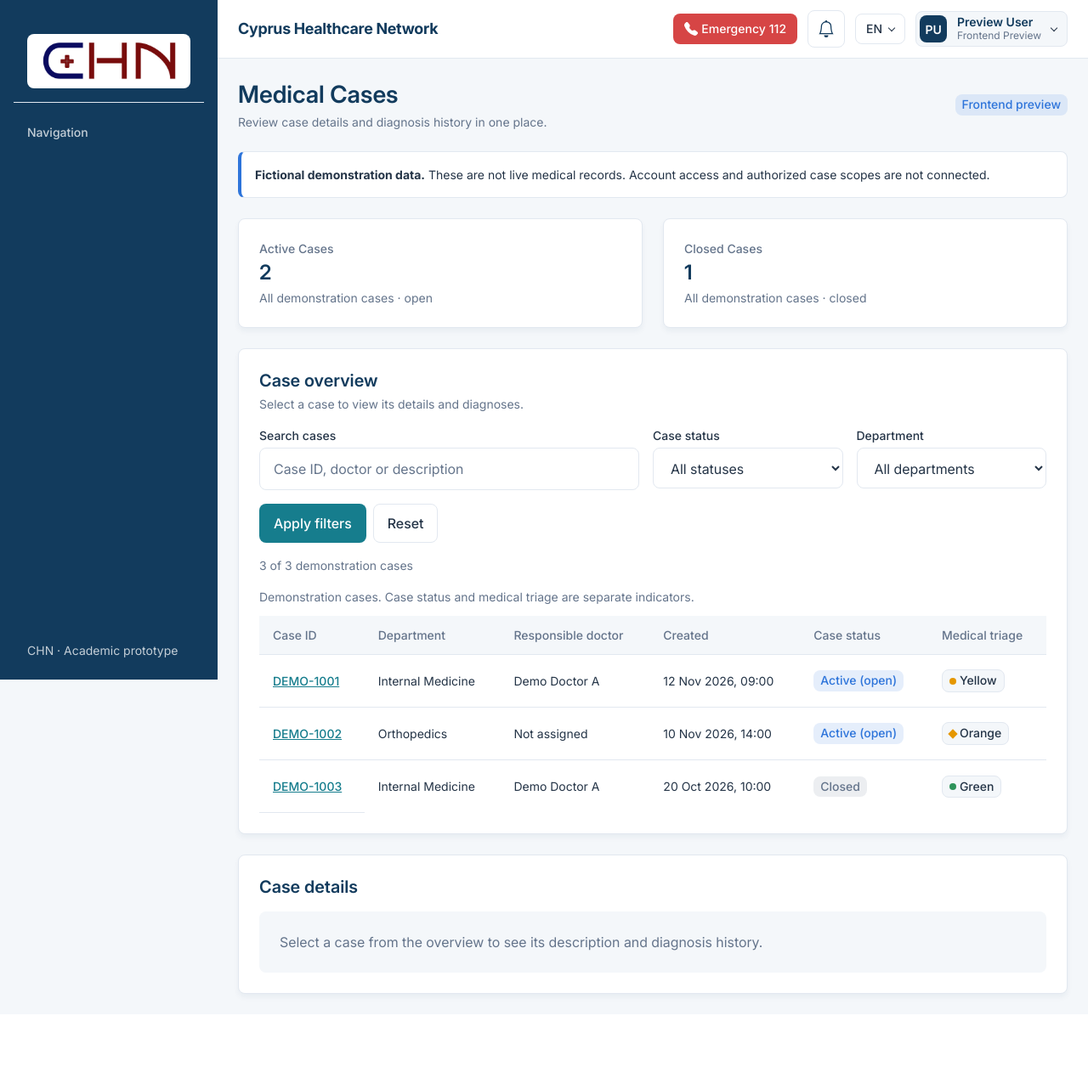
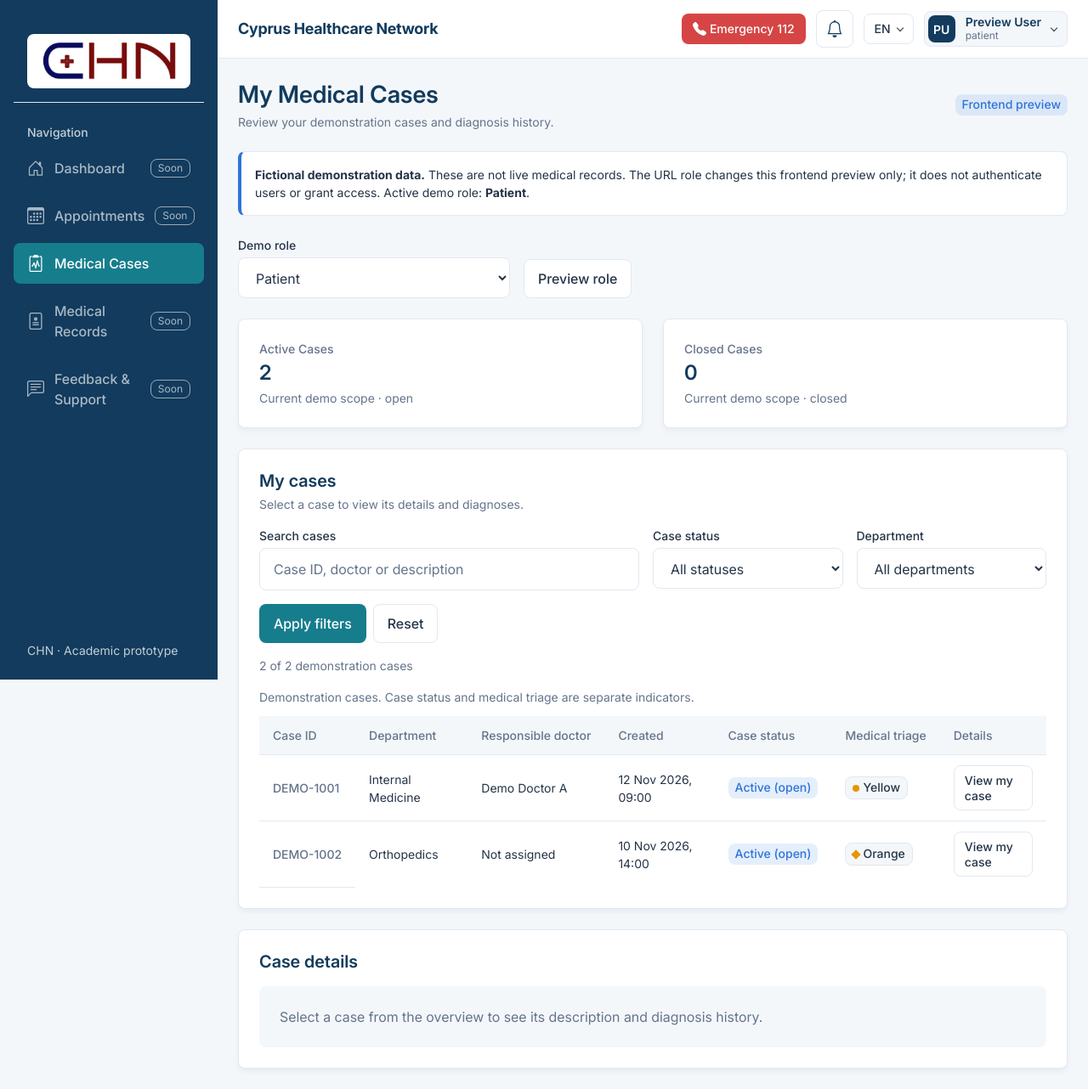
Before and after one commit to aerdemarac/CHN, a PHP site: page /medical-cases.php in a window 1280 px wide. Shown: the whole page at 85% size. Before the commit the page ends 1177 px from the top, so only its background shows below. Run offline with PHP 8.4, Linux system fonts and the light colour scheme.

Commit message:
feature: implement role-based Medical Cases views

```diff
--- a/css/medical-cases.css
+++ b/css/medical-cases.css
@@ -1,6 +1,9 @@
 /* Medical Cases only; shared shell and tokens remain authoritative. */
 .medical-cases .content__inner { min-width: 0; }
 .medical-cases__notice, .medical-cases__summary { margin-bottom: 24px; }
+.medical-cases__role-picker { display: flex; flex-wrap: wrap; align-items: flex-end; gap: 16px; margin-bottom: 24px; }
+.medical-cases__role-picker .form-label { display: block; }
+.medical-cases__role-picker > div { flex: 0 1 320px; min-width: 0; }
 .medical-cases__filters { display: grid; grid-template-columns: minmax(0, 2fr) repeat(2, minmax(0, 1fr)); gap: 16px; }
 .medical-cases__filters > div { min-width: 0; }
 .medical-cases__filters .form-label { display: block; }
@@ -33,7 +36,7 @@
 .medical-cases :is(a, .table-responsive, .medical-cases__details):focus-visible { outline: 2px solid var(--color-secondary); outline-offset: 2px; }
 @media (max-width: 1024px) {
     .medical-cases__filters { grid-template-columns: repeat(2, minmax(0, 1fr)); }
-    .medical-cases__filters > div:first-child { grid-column: 1 / -1; }
+    .medical-cases__filters > div:first-of-type { grid-column: 1 / -1; }
     .medical-cases__metadata { grid-template-columns: repeat(2, minmax(0, 1fr)); }
 }
 @media (max-width: 767px) {
--- a/include/left-sidebar.php
+++ b/include/left-sidebar.php
@@ -3,7 +3,8 @@
  * CHN shared sidebar component.
  * Usage from a root PHP page: require __DIR__ . '/include/left-sidebar.php';
  * Optional demo-only link: $chnSidebarShowTestLink = true; (before require)
- * Set $chnUserRole using a verified backend value before requiring this file.
+ * Live pages set $chnUserRole from a verified backend value.
+ * Fictional prototypes opt into include/prototype-role.php before this file.
  * IMPORTANT: Hiding links is NOT authorization. The backend must enforce roles.
  */
 $chnProjectRoot = dirname(__DIR__);
@@ -64,6 +65,9 @@ if (!empty($chnSidebarShowTestLink)) {
                 $chnExists = is_file($chnProjectRoot . '/' . $chnFile);
                 $chnIsCurrent = $chnCurrentPage === basename($chnFile);
                 $chnHref = $chnBaseUrl . implode('/', array_map('rawurlencode', explode('/', $chnFile)));
+                if (isset($chnPrototypeRole)) {
+                    $chnHref = chnPrototypeUrl($chnHref, $chnPrototypeRole);
+                }
             ?>
             <?php if ($chnExists): ?>
                 <a class="sidebar__link<?= $chnIsCurrent ? ' sidebar__link--active' : '' ?>"
--- a/include/medical-cases-preview-data.php
+++ b/include/medical-cases-preview-data.php
@@ -1,10 +1,12 @@
 <?php
 /** Isolated fictional UI fixtures. Never use as a fallback for a failed live request. */
 return [
+    // Fictional scope identifiers for UI illustration, never authorization rules.
+    'context' => ['patient_id' => 501, 'doctor_id' => 601, 'staff_department_id' => 1],
     'cases' => [
-        ['case_id' => 1001, 'department_id' => 1, 'department_name' => 'Internal Medicine', 'doctor_name' => 'Demo Doctor A', 'created_at' => '2026-11-12 09:00:00', 'case_description' => 'Fictional case for demonstrating an ongoing assessment.', 'case_state' => 'open', 'tier_color' => 'yellow'],
-        ['case_id' => 1002, 'department_id' => 2, 'department_name' => 'Orthopedics', 'doctor_name' => null, 'created_at' => '2026-11-10 14:00:00', 'case_description' => 'Fictional case demonstrating an unassigned responsible doctor.', 'case_state' => 'open', 'tier_color' => 'orange'],
-        ['case_id' => 1003, 'department_id' => 1, 'department_name' => 'Internal Medicine', 'doctor_name' => 'Demo Doctor A', 'created_at' => '2026-10-20 10:00:00', 'case_description' => 'Fictional case for demonstrating the closed case view.', 'case_state' => 'closed', 'tier_color' => 'green'],
+        ['case_id' => 1001, 'patient_id' => 501, 'patient_name' => 'Demo Patient A', 'doctor_id' => 601, 'department_id' => 1, 'department_name' => 'Internal Medicine', 'doctor_name' => 'Demo Doctor A', 'created_at' => '2026-11-12 09:00:00', 'case_description' => 'Fictional case for demonstrating an ongoing assessment.', 'case_state' => 'open', 'tier_color' => 'yellow'],
+        ['case_id' => 1002, 'patient_id' => 501, 'patient_name' => 'Demo Patient A', 'doctor_id' => null, 'department_id' => 2, 'department_name' => 'Orthopedics', 'doctor_name' => null, 'created_at' => '2026-11-10 14:00:00', 'case_description' => 'Fictional case demonstrating an unassigned responsible doctor.', 'case_state' => 'open', 'tier_color' => 'orange'],
+        ['case_id' => 1003, 'patient_id' => 502, 'patient_name' => 'Demo Patient B', 'doctor_id' => 601, 'department_id' => 1, 'department_name' => 'Internal Medicine', 'doctor_name' => 'Demo Doctor A', 'created_at' => '2026-10-20 10:00:00', 'case_description' => 'Fictional case for demonstrating the closed case view.', 'case_state' => 'closed', 'tier_color' => 'green'],
     ],
     // No diagnosis records are fabricated. The view supports multiple records per case.
     'diagnoses' => [],
--- /dev/null
+++ b/include/prototype-role.php
@@ -0,0 +1,23 @@
+<?php
+/** Frontend prototype ONLY. URL role selection never authenticates or authorizes. */
+$chnPrototypeRoles = [
+    'patient' => 'Patient',
+    'doctor' => 'Doctor',
+    'staff' => 'Healthcare Staff',
+    'admin' => 'Admin',
+];
+$chnPrototypeRole = isset($_GET['role']) && is_string($_GET['role'])
+    && array_key_exists($_GET['role'], $chnPrototypeRoles) ? $_GET['role'] : 'patient';
+$chnUserRole = $chnPrototypeRole;
+
+/** Use only for authored internal prototype routes. Preserve query and fragment. */
+function chnPrototypeUrl(string $path, string $role, array $parameters = []): string
+{
+    $parts = explode('#', $path, 2);
+    $route = explode('?', $parts[0], 2);
+    $existing = [];
+    parse_str($route[1] ?? '', $existing);
+    $query = array_merge($existing, $parameters, ['role' => $role]);
+    return $route[0] . '?' . http_build_query($query)
+        . (isset($parts[1]) ? '#' . $parts[1] : '');
+}
--- a/include/sidebar-menu-manager.php
+++ b/include/sidebar-menu-manager.php
@@ -3,7 +3,8 @@
  * CHN role-based sidebar menu definitions (presentation only).
  *
  * The caller MUST set $chnUserRole from a trusted authenticated backend/DB
- * lookup before including include/left-sidebar.php.
+ * lookup before including include/left-sidebar.php in live pages.
+ * Fictional prototype pages may opt into include/prototype-role.php instead.
  * Hiding or showing links DOES NOT enforce access permissions.
  *
  * Design decisions (Nov 14, 2026):
@@ -44,7 +45,7 @@ if (!function_exists('chnSidebarItemsForRole')) {
             'doctor' => [
                 'dashboard', 'appointments', 'patients', 'cases', 'records', 'feedback',
             ],
-            'healthcare_staff' => [
+            'staff' => [
                 'dashboard', 'alerts', 'appointments', 'patients', 'cases', 'records', 'feedback',
             ],
             'admin' => [
@@ -54,6 +55,8 @@ if (!function_exists('chnSidebarItemsForRole')) {
 
         $normalized = strtolower(trim($role));
         $normalized = str_replace([' ', '-'], '_', $normalized);
+        // Compatibility for older callers; new prototype URLs use staff only.
+        if ($normalized === 'healthcare_staff') $normalized = 'staff';
         $keys = $byRole[$normalized] ?? []; // Unknown roles see no protected navigation.
         return array_map(static fn(string $key): array => $items[$key], $keys);
     }
--- a/include/top-bar.php
+++ b/include/top-bar.php
@@ -248,7 +248,9 @@ if (isset($chnLang) && is_string($chnLang) && isset($chnLanguages[$chnLang])) {
             <div class="topbar__menu topbar__menu--user" id="chn-user-menu" data-dropdown-menu role="menu" hidden>
                 <?php if ($chnAccountSettingsFile !== null): ?>
                     <a class="topbar__menu-item" role="menuitem"
-                       href="<?= htmlspecialchars($chnBaseUrl . rawurlencode($chnAccountSettingsFile), ENT_QUOTES, 'UTF-8') ?>">
+                       href="<?= htmlspecialchars(isset($chnPrototypeRole)
+                           ? chnPrototypeUrl($chnBaseUrl . rawurlencode($chnAccountSettingsFile), $chnPrototypeRole)
+                           : $chnBaseUrl . rawurlencode($chnAccountSettingsFile), ENT_QUOTES, 'UTF-8') ?>">
                         <span>Account Settings</span>
                     </a>
                 <?php else: ?>
@@ -263,7 +265,9 @@ if (isset($chnLang) && is_string($chnLang) && isset($chnLanguages[$chnLang])) {
 
                 <?php if ($chnHasLogoutEndpoint): ?>
                     <a class="topbar__menu-item topbar__menu-item--danger" role="menuitem"
-                       href="<?= htmlspecialchars($chnBaseUrl . 'backend/logout.php', ENT_QUOTES, 'UTF-8') ?>">
+                       href="<?= htmlspecialchars(isset($chnPrototypeRole)
+                           ? chnPrototypeUrl($chnBaseUrl . 'backend/logout.php', $chnPrototypeRole)
+                           : $chnBaseUrl . 'backend/logout.php', ENT_QUOTES, 'UTF-8') ?>">
                         <span>Log out</span>
                     </a>
                 <?php else: ?>
--- a/medical-cases.php
+++ b/medical-cases.php
@@ -5,7 +5,23 @@ $cases = $preview['cases'];
 $diagnoses = $preview['diagnoses'];
 $chnPageTitle = 'Medical Cases';
 $chnUserName = 'Preview User';
-$chnUserRole = 'Frontend Preview';
+require_once __DIR__ . '/include/prototype-role.php';
+$view = [
+    'patient' => ['title' => 'My Medical Cases', 'subtitle' => 'Review your demonstration cases and diagnosis history.', 'overview' => 'My cases', 'action' => 'View my case'],
+    'doctor' => ['title' => 'Medical Cases — Clinical Review', 'subtitle' => 'Review assigned demonstration patients, case details and diagnosis history.', 'overview' => 'Assigned patient cases', 'action' => 'View clinical details'],
+    'staff' => ['title' => 'Medical Cases — Care Coordination', 'subtitle' => 'Review demonstration case routing within an illustrative department scope.', 'overview' => 'Department case routing', 'action' => 'View routing details'],
+    'admin' => ['title' => 'Medical Cases — Admin', 'subtitle' => 'Clinical case access has not been defined for the admin role.', 'overview' => '', 'action' => ''],
+][$chnPrototypeRole];
+$clinicalView = in_array($chnPrototypeRole, ['patient', 'doctor'], true);
+// Illustrative fixture scopes only. Real authorization must be enforced by the backend.
+$cases = array_values(array_filter($cases, static function (array $case) use ($chnPrototypeRole, $preview): bool {
+    switch ($chnPrototypeRole) {
+        case 'patient': return $case['patient_id'] === $preview['context']['patient_id'];
+        case 'doctor': return $case['doctor_id'] === $preview['context']['doctor_id'];
+        case 'staff': return $case['department_id'] === $preview['context']['staff_department_id'];
+        default: return false;
+    }
+}));
 function mcEscape($value): string {
     return htmlspecialchars((string) $value, ENT_QUOTES | ENT_SUBSTITUTE, 'UTF-8');
 }
@@ -22,8 +38,8 @@ $status = in_array(mcParam('status'), ['open', 'closed'], true) ? mcParam('statu
 $department = mcParam('department');
 $departments = array_column($cases, 'department_name', 'department_id');
 if (!isset($departments[$department])) $department = '';
-$filtered = array_values(array_filter($cases, static function (array $case) use ($query, $status, $department): bool {
-    $search = implode(' ', ['DEMO-' . $case['case_id'], $case['department_name'], $case['doctor_name'] ?? '', $case['case_description'] ?? '']);
+$filtered = array_values(array_filter($cases, static function (array $case) use ($query, $status, $department, $clinicalView, $chnPrototypeRole): bool {
+    $search = implode(' ', ['DEMO-' . $case['case_id'], $case['department_name'], $case['doctor_name'] ?? '', $clinicalView ? ($case['case_description'] ?? '') : '', $chnPrototypeRole === 'doctor' ? $case['patient_name'] : '', $chnPrototypeRole !== 'patient' ? 'DEMO-P-' . $case['patient_id'] : '']);
     return ($status === '' || $case['case_state'] === $status)
         && ($department === '' || (string) $case['department_id'] === $department)
         && ($query === '' || stripos($search, $query) !== false);
@@ -32,7 +48,7 @@ $selected = null;
 foreach ($filtered as $case) {
     if ((string) $case['case_id'] === mcParam('case')) $selected = $case;
 }
-$selectedDiagnoses = $selected ? array_values(array_filter($diagnoses, static fn(array $diagnosis): bool => (string) $diagnosis['case_id'] === (string) $selected['case_id'])) : [];
+$selectedDiagnoses = $selected && $clinicalView ? array_values(array_filter($diagnoses, static fn(array $diagnosis): bool => (string) $diagnosis['case_id'] === (string) $selected['case_id'])) : [];
 usort($selectedDiagnoses, static fn(array $a, array $b): int => strcmp($b['diagnosed_at'], $a['diagnosed_at']));
 ?>
 <!DOCTYPE html>
@@ -40,7 +56,7 @@ usort($selectedDiagnoses, static fn(array $a, array $b): int => strcmp($b['diagn
 <head>
     <meta charset="UTF-8">
     <meta name="viewport" content="width=device-width, initial-scale=1.0">
-    <title>Medical Cases | CHN</title>
+    <title><?= mcEscape($view['title']) ?> | CHN</title>
     <link rel="stylesheet" href="css/style.css">
     <link rel="stylesheet" href="css/medical-cases.css">
     <script src="js/sidebar.js" defer></script>
@@ -52,58 +68,72 @@ usort($selectedDiagnoses, static fn(array $a, array $b): int => strcmp($b['diagn
 <main class="content medical-cases" id="main-content" tabindex="-1">
 <div class="content__inner">
     <header class="page-header">
-        <div><h1 class="page-header__title">Medical Cases</h1>
-        <p class="page-header__subtitle">Review case details and diagnosis history in one place.</p></div>
+        <div><h1 class="page-header__title"><?= mcEscape($view['title']) ?></h1>
+        <p class="page-header__subtitle"><?= mcEscape($view['subtitle']) ?></p></div>
         <span class="badge badge--info">Frontend preview</span>
     </header>
-    <div class="alert medical-cases__notice"><strong>Fictional demonstration data.</strong> These are not live medical records. Account access and authorized case scopes are not connected.</div>
+    <div class="alert medical-cases__notice"><strong>Fictional demonstration data.</strong> These are not live medical records. The URL role changes this frontend preview only; it does not authenticate users or grant access. Active demo role: <strong><?= mcEscape($chnPrototypeRoles[$chnPrototypeRole]) ?></strong>.</div>
+    <form method="get" action="<?= mcEscape(chnPrototypeUrl('medical-cases.php', $chnPrototypeRole)) ?>" class="medical-cases__role-picker" aria-label="Choose prototype role">
+        <div><label class="form-label" for="preview-role">Demo role</label><select class="form-control" id="preview-role" name="role"><?php foreach ($chnPrototypeRoles as $role => $label): ?><option value="<?= $role ?>" <?= $role === $chnPrototypeRole ? 'selected' : '' ?>><?= mcEscape($label) ?></option><?php endforeach; ?></select></div>
+        <button class="btn btn--outline" type="submit">Preview role</button>
+    </form>
+    <?php if ($chnPrototypeRole === 'admin'): ?>
+    <section class="card"><h2 class="card__title">Clinical access not defined</h2><p>No case records or clinical actions are shown in the admin prototype. Admin clinical permissions require an explicit project decision.</p></section>
+    <?php else: ?>
     <div class="grid grid--2 medical-cases__summary" aria-label="Demonstration case totals">
         <?php foreach (['open' => 'Active Cases', 'closed' => 'Closed Cases'] as $state => $label): ?>
         <div class="stat-card"><div><p class="stat-card__label"><?= $label ?></p>
         <p class="stat-card__value"><?= count(array_filter($cases, static fn(array $case): bool => $case['case_state'] === $state)) ?></p>
-        <p class="card__subtitle">All demonstration cases · <?= $state ?></p></div></div>
+        <p class="card__subtitle">Current demo scope · <?= $state ?></p></div></div>
         <?php endforeach; ?>
     </div>
     <section class="card" aria-labelledby="cases-title">
-        <header class="card__header"><div><h2 class="card__title" id="cases-title">Case overview</h2>
-        <p class="card__subtitle">Select a case to view its details and diagnoses.</p></div></header>
-        <form method="get" action="medical-cases.php" class="medical-cases__filters" role="search" aria-label="Filter cases">
-            <div><label class="form-label" for="case-search">Search cases</label><input class="form-control" type="search" name="q" id="case-search" value="<?= mcEscape($query) ?>" placeholder="Case ID, doctor or description"></div>
+        <header class="card__header"><div><h2 class="card__title" id="cases-title"><?= mcEscape($view['overview']) ?></h2>
+        <p class="card__subtitle"><?= $clinicalView ? 'Select a case to view its details and diagnoses.' : 'Operational preview only. Clinical descriptions and diagnoses are not shown for staff.' ?></p></div></header>
+        <form method="get" action="<?= mcEscape(chnPrototypeUrl('medical-cases.php', $chnPrototypeRole)) ?>" class="medical-cases__filters" role="search" aria-label="Filter cases">
+            <input type="hidden" name="role" value="<?= mcEscape($chnPrototypeRole) ?>">
+            <div><label class="form-label" for="case-search">Search cases</label><input class="form-control" type="search" name="q" id="case-search" value="<?= mcEscape($query) ?>" placeholder="<?= $clinicalView ? 'Case ID, doctor or description' : 'Case ID, patient reference or doctor' ?>"></div>
             <div><label class="form-label" for="case-status">Case status</label><select class="form-control" name="status" id="case-status"><option value="">All statuses</option><?php foreach (['open' => 'Active (open)', 'closed' => 'Closed'] as $value => $label): ?><option value="<?= $value ?>" <?= $status === $value ? 'selected' : '' ?>><?= $label ?></option><?php endforeach; ?></select></div>
             <div><label class="form-label" for="case-department">Department</label><select class="form-control" name="department" id="case-department"><option value="">All departments</option><?php foreach ($departments as $id => $label): ?><option value="<?= $id ?>" <?= $department === (string) $id ? 'selected' : '' ?>><?= mcEscape($label) ?></option><?php endforeach; ?></select></div>
-            <div class="medical-cases__filter-actions"><button class="btn btn--primary" type="submit">Apply filters</button><a class="btn btn--outline" href="medical-cases.php">Reset</a></div>
+            <div class="medical-cases__filter-actions"><button class="btn btn--primary" type="submit">Apply filters</button><a class="btn btn--outline" href="<?= mcEscape(chnPrototypeUrl('medical-cases.php', $chnPrototypeRole)) ?>">Reset</a></div>
         </form>
         <p class="card__subtitle medical-cases__count"><?= count($filtered) ?> of <?= count($cases) ?> demonstration cases</p>
         <?php if ($filtered): ?>
         <div class="table-responsive" tabindex="0" role="region" aria-label="Cases table, scroll horizontally for more columns">
         <table class="table"><caption class="medical-cases__caption">Demonstration cases. Case status and medical triage are separate indicators.</caption>
-        <thead><tr><th scope="col">Case ID</th><th scope="col">Department</th><th scope="col">Responsible doctor</th><th scope="col">Created</th><th scope="col">Case status</th><th scope="col">Medical triage</th></tr></thead>
+        <thead><tr><th scope="col">Case ID</th><?php if ($chnPrototypeRole !== 'patient'): ?><th scope="col"><?= $chnPrototypeRole === 'doctor' ? 'Demo patient' : 'Demo patient reference' ?></th><?php endif; ?><th scope="col">Department</th><th scope="col">Responsible doctor</th><th scope="col">Created</th><th scope="col">Case status</th><th scope="col">Medical triage</th><th scope="col">Details</th></tr></thead>
         <tbody><?php foreach ($filtered as $case): ?>
         <tr class="<?= $selected && $selected['case_id'] === $case['case_id'] ? 'medical-cases__selected' : '' ?>">
-            <th scope="row"><a class="medical-cases__case-link" href="?<?= mcEscape(http_build_query(['q' => $query, 'status' => $status, 'department' => $department, 'case' => $case['case_id']])) ?>#case-details" <?= $selected && $selected['case_id'] === $case['case_id'] ? 'aria-current="true"' : '' ?>>DEMO-<?= $case['case_id'] ?></a></th>
+            <th scope="row">DEMO-<?= $case['case_id'] ?></th>
+            <?php if ($chnPrototypeRole !== 'patient'): ?><td><?= $chnPrototypeRole === 'doctor' ? mcEscape($case['patient_name']) . '<br>' : '' ?>DEMO-P-<?= $case['patient_id'] ?></td><?php endif; ?>
             <td><?= mcEscape($case['department_name']) ?></td><td><?= mcEscape($case['doctor_name'] ?? 'Not assigned') ?></td><td><?= mcEscape(mcDate($case['created_at'])) ?></td>
             <td><span class="badge <?= $case['case_state'] === 'open' ? 'badge--info' : 'badge--neutral' ?>"><?= $case['case_state'] === 'open' ? 'Active (open)' : 'Closed' ?></span></td>
             <td><span class="badge medical-cases__triage medical-cases__triage--<?= mcEscape($case['tier_color']) ?>"><?= ucfirst($case['tier_color']) ?></span></td>
+            <td><a class="btn btn--outline btn--sm" href="<?= mcEscape(chnPrototypeUrl('medical-cases.php#case-details', $chnPrototypeRole, ['q' => $query, 'status' => $status, 'department' => $department, 'case' => $case['case_id']])) ?>" <?= $selected && $selected['case_id'] === $case['case_id'] ? 'aria-current="true"' : '' ?> aria-label="<?= mcEscape($view['action'] . ' DEMO-' . $case['case_id']) ?>"><?= mcEscape($view['action']) ?></a></td>
         </tr><?php endforeach; ?></tbody></table></div>
-        <?php else: ?><div class="medical-cases__empty"><h3>No matching cases</h3><p>Try another case ID or reset the filters.</p><a class="btn btn--outline" href="medical-cases.php">Reset filters</a></div><?php endif; ?>
+        <?php else: ?><div class="medical-cases__empty"><h3>No matching cases</h3><p>Try another case ID or reset the filters.</p><a class="btn btn--outline" href="<?= mcEscape(chnPrototypeUrl('medical-cases.php', $chnPrototypeRole)) ?>">Reset filters</a></div><?php endif; ?>
     </section>
     <section class="card medical-cases__details" id="case-details" aria-labelledby="case-details-title" tabindex="-1">
         <header class="card__header"><h2 class="card__title" id="case-details-title"><?= $selected ? 'Case DEMO-' . $selected['case_id'] : 'Case details' ?></h2><?php if ($selected): ?><span class="badge badge--info">Demonstration case</span><?php endif; ?></header>
         <?php if ($selected): ?>
         <dl class="medical-cases__metadata">
+            <?php if ($chnPrototypeRole !== 'patient'): ?><div><dt>Demo patient<?= $chnPrototypeRole === 'staff' ? ' reference' : '' ?></dt><dd><?= $chnPrototypeRole === 'doctor' ? mcEscape($selected['patient_name']) . ' · ' : '' ?>DEMO-P-<?= $selected['patient_id'] ?></dd></div><?php endif; ?>
             <div><dt>Department</dt><dd><?= mcEscape($selected['department_name']) ?></dd></div>
             <div><dt>Responsible doctor</dt><dd><?= mcEscape($selected['doctor_name'] ?? 'Not assigned') ?></dd></div>
             <div><dt>Created</dt><dd><?= mcEscape(mcDate($selected['created_at'])) ?></dd></div>
             <div><dt>Case status</dt><dd><?= $selected['case_state'] === 'open' ? 'Active (open)' : 'Closed' ?></dd></div>
             <div><dt>Medical triage</dt><dd><?= ucfirst($selected['tier_color']) ?></dd></div>
         </dl>
+        <?php if ($clinicalView): ?>
         <h3 class="medical-cases__heading">Case description</h3><p class="medical-cases__description"><?= mcEscape($selected['case_description'] ?? 'No description available.') ?></p>
         <div class="medical-cases__diagnoses"><h3 class="medical-cases__heading">Diagnosis history</h3>
         <?php if ($selectedDiagnoses): ?><ol class="medical-cases__history">
             <?php foreach ($selectedDiagnoses as $diagnosis): ?><li><p><?= mcEscape($diagnosis['diagnosis_text']) ?></p><p class="card__subtitle"><?= mcEscape(mcDate($diagnosis['diagnosed_at'])) ?> · <?= mcEscape($diagnosis['doctor_name'] ?? 'Doctor not available') ?></p><?php if (!empty($diagnosis['icd_code'])): ?><p>ICD code: <?= mcEscape($diagnosis['icd_code']) ?></p><?php endif; ?></li><?php endforeach; ?>
         </ol><?php else: ?><p class="medical-cases__empty">No diagnoses available for this demonstration case. No diagnosis records have been fabricated.</p><?php endif; ?></div>
-        <?php else: ?><p class="medical-cases__empty"><?= mcParam('case') !== '' ? 'The requested case is not in the current results. Select a visible case or reset the filters.' : 'Select a case from the overview to see its description and diagnosis history.' ?></p><?php endif; ?>
+        <?php else: ?><p class="medical-cases__empty">Staff preview is limited to case routing. Clinical descriptions and diagnosis history are not included.</p><?php endif; ?>
+        <?php else: ?><p class="medical-cases__empty"><?= mcParam('case') !== '' ? 'The requested case is not in the current results. Select a visible case or reset the filters.' : ($clinicalView ? 'Select a case from the overview to see its description and diagnosis history.' : 'Select a case from the overview to see its routing details.') ?></p><?php endif; ?>
     </section>
+    <?php endif; ?>
     <noscript><p class="card__subtitle">Search, filters and case selection work without JavaScript. Shared navigation menus require JavaScript.</p></noscript>
 </div>
 </main>
```
Also changed, not shown: docs/medical-cases-integration.md (+11 -1 lines), test-endpoints/role-sidebar-demo.php (+5 -13 lines).
